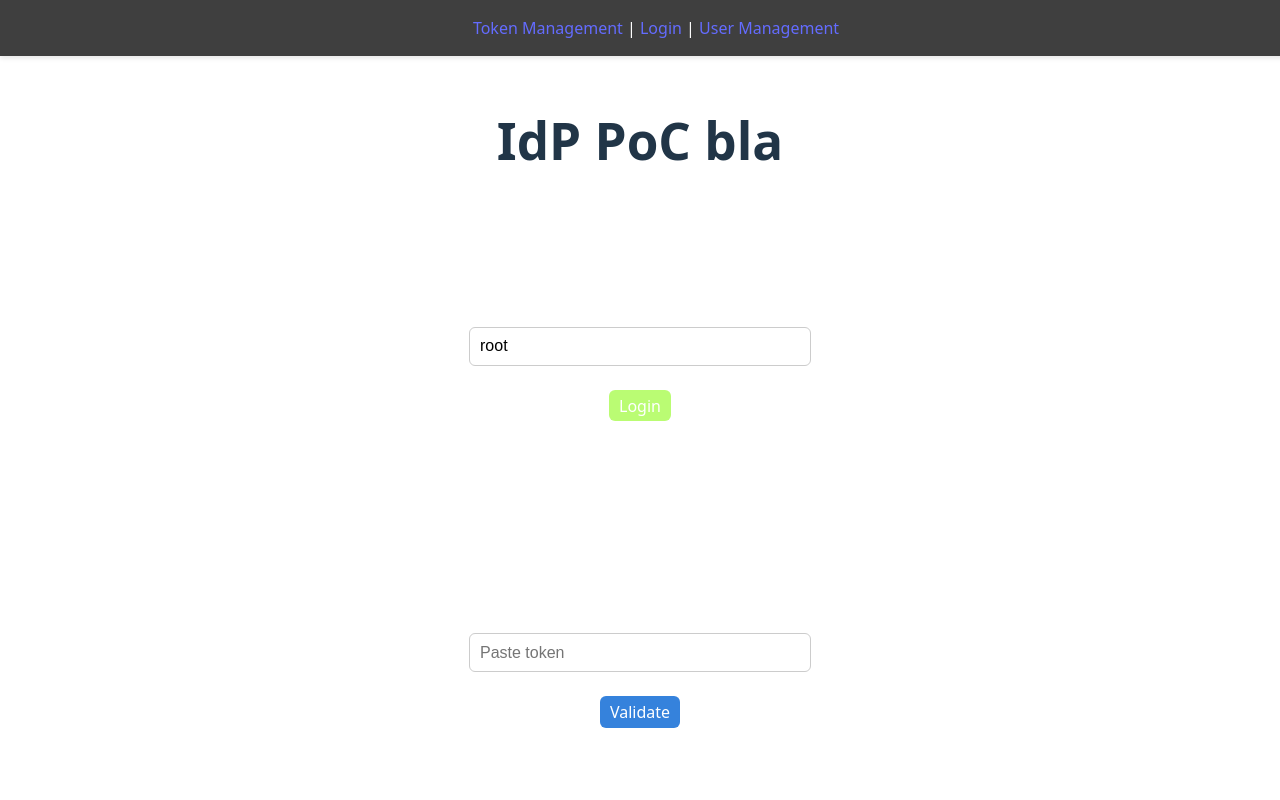
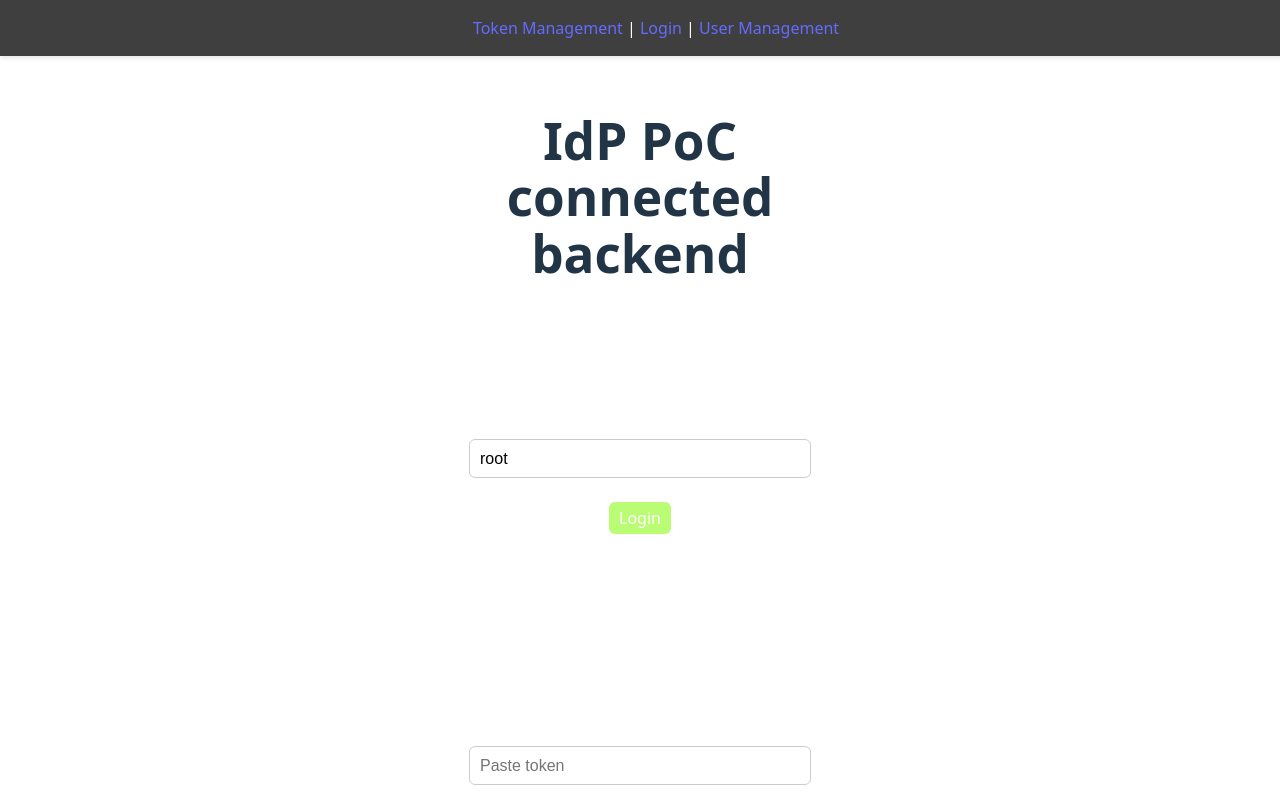
Before and after one commit to LudwigWiedemann/BA_PoC, a React (Vite) app in the folder 0.0.1/frontend/poc_frontend/: page / in a window 1280 px wide. Shown: the top 800 px of the page. Built offline with nearby package versions, Linux system fonts and the light colour scheme; no server answers.

Commit message:
try to connect backend and frontend

```diff
--- a/0.0.1/frontend/poc_frontend/src/LoginView.jsx
+++ b/0.0.1/frontend/poc_frontend/src/LoginView.jsx
@@ -53,7 +53,7 @@ export default function LoginView() {
 
     return (
         <div style={{ maxWidth: 400, margin: '5rem auto', textAlign: 'center' }}>
-            <h1>IdP PoC bla</h1>
+            <h1>IdP PoC connected backend</h1>
             <h2 style={{ minHeight: '5rem', visibility: greeting ? 'visible' : 'hidden' }}>
                 {greeting}
             </h2>
```
